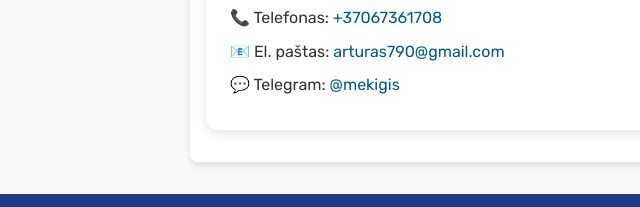
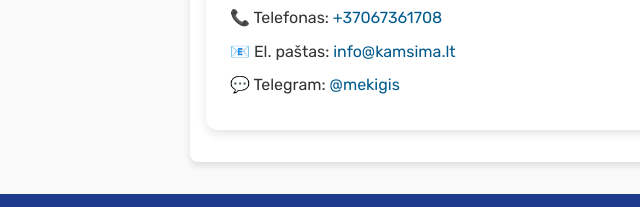
Before and after one commit to arturad/arturad.github.io, a plain HTML site: page index.html in a window 1280 px wide. Shown: the part 790-997 px from the top of the page, 0-640 px from the left. Drawn offline with Linux system fonts and the light colour scheme.

Commit message:
Update index.html with new email

```diff
--- a/index.html
+++ b/index.html
@@ -87,7 +87,7 @@
       <h2>Kontaktai</h2>
       <p>📍 Marijampolės ribose galima atvykti iki jūsų</p>
       <p>📞 Telefonas: <a href="tel:+37067361708">+37067361708</a></p>
-      <p>📧 El. paštas: <a href="mailto:arturas790@gmail.com">arturas790@gmail.com</a></p>
+      <p>📧 El. paštas: <a href="mailto:arturas790@gmail.com">info@kamsima.lt</a></p>
       <p>💬 Telegram: <a href="https://t.me/mekigis" target="_blank">@mekigis</a></p>
     </section>
   </div>
```
